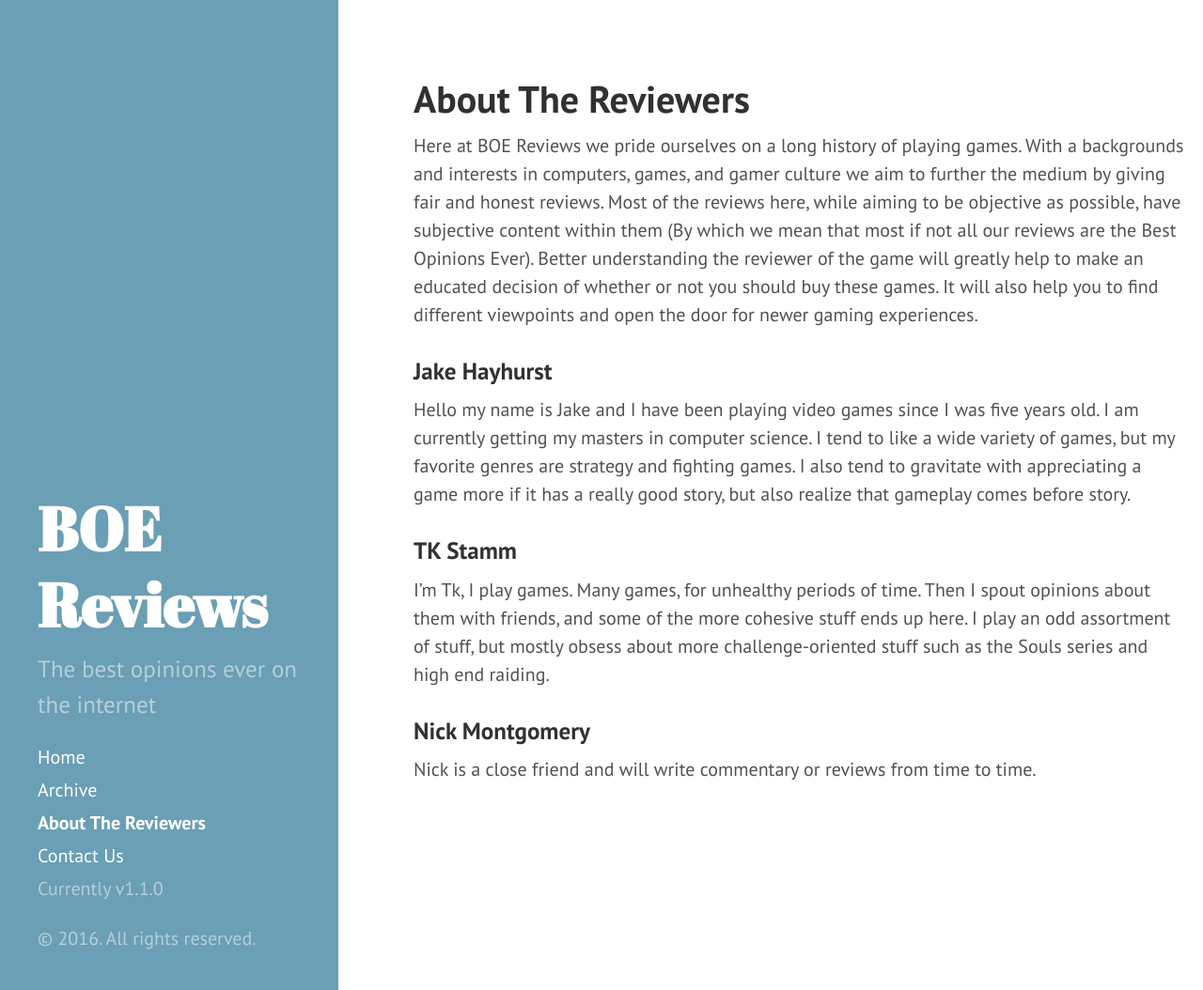
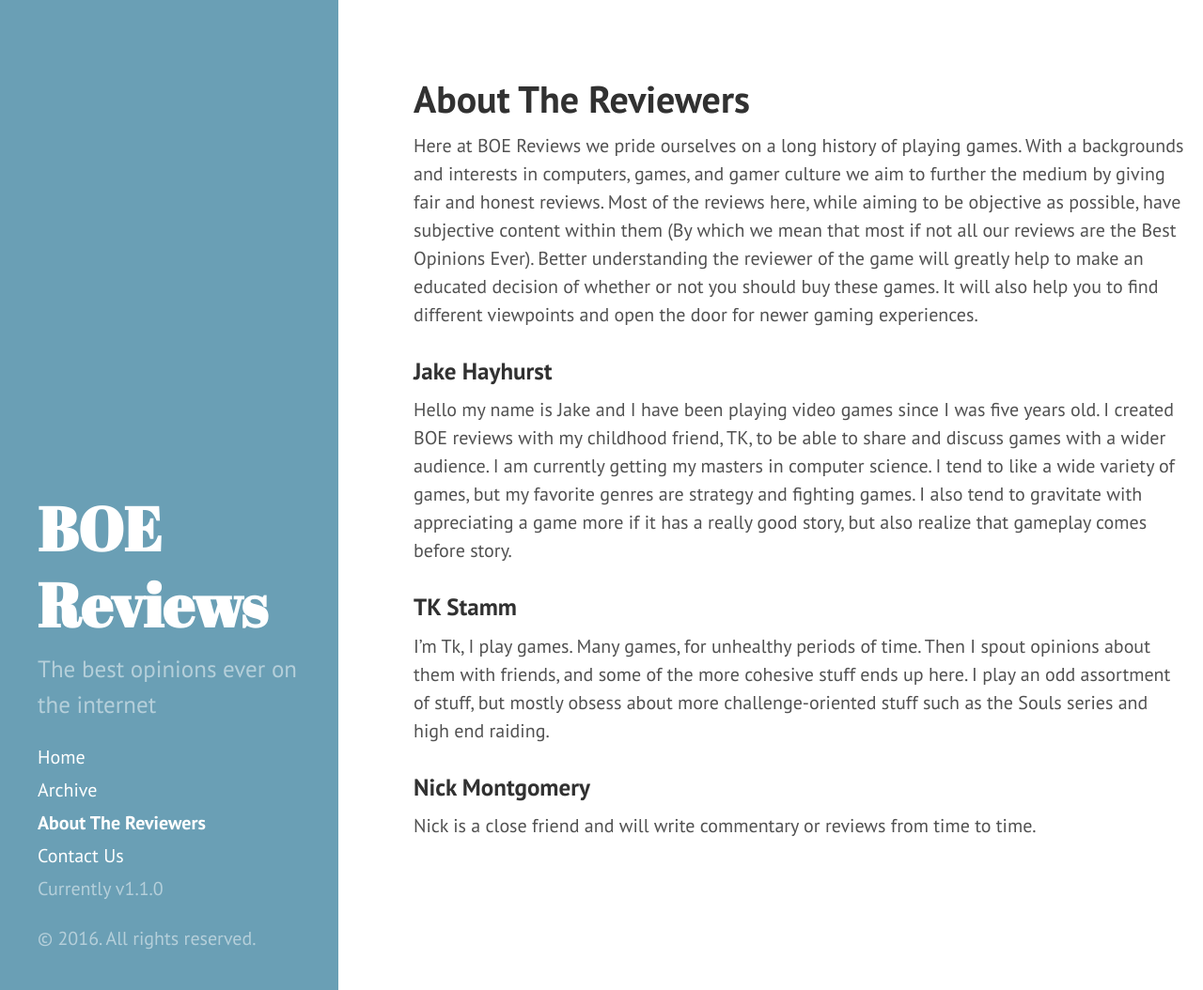
Before and after one commit to LordFluffyPants/LordFluffyPants.github.io, a Jekyll site: the page built from about.md, in a window 1280 px wide and 1054 px high. Shown: the whole window at 94% size. Built offline with Jekyll 4.4.1, drawn with Linux system fonts in a browser that asks for light colours.

Commit message:
updated about and contact info

```diff
--- a/about.md
+++ b/about.md
@@ -6,7 +6,7 @@
 Here at BOE Reviews we pride ourselves on a long history of playing games. With a backgrounds and interests in computers, games, and gamer culture we aim to further the medium by giving fair and honest reviews. Most of the reviews here, while aiming to be objective as possible, have subjective content within them (By which we mean that most if not all our reviews are the Best Opinions Ever). Better understanding the reviewer of the game will greatly help to make an educated decision of whether or not you should buy these games. It will also help you to find different viewpoints and open the door for newer gaming experiences.
 
 ### Jake Hayhurst
-Hello my name is Jake and I have been playing video games since I was five years old. I am currently getting my masters in computer science. I tend to like a wide variety of games, but my favorite genres are strategy and fighting games. I also tend to gravitate with appreciating a game more if it has a really good story, but also realize that gameplay comes before story.
+Hello my name is Jake and I have been playing video games since I was five years old. I created BOE reviews with my childhood friend, TK, to be able to share and discuss games with a wider audience. I am currently getting my masters in computer science. I tend to like a wide variety of games, but my favorite genres are strategy and fighting games. I also tend to gravitate with appreciating a game more if it has a really good story, but also realize that gameplay comes before story.
 
 ### TK Stamm
 I'm Tk, I play games.  Many games, for unhealthy periods of time.  Then I spout opinions about them with friends, and some of the more cohesive stuff ends up here.  I play an odd assortment of stuff, but mostly obsess about more challenge-oriented stuff such as the Souls series and high end raiding.
```
Also changed, not shown: contact.md (+1 -1 lines).
